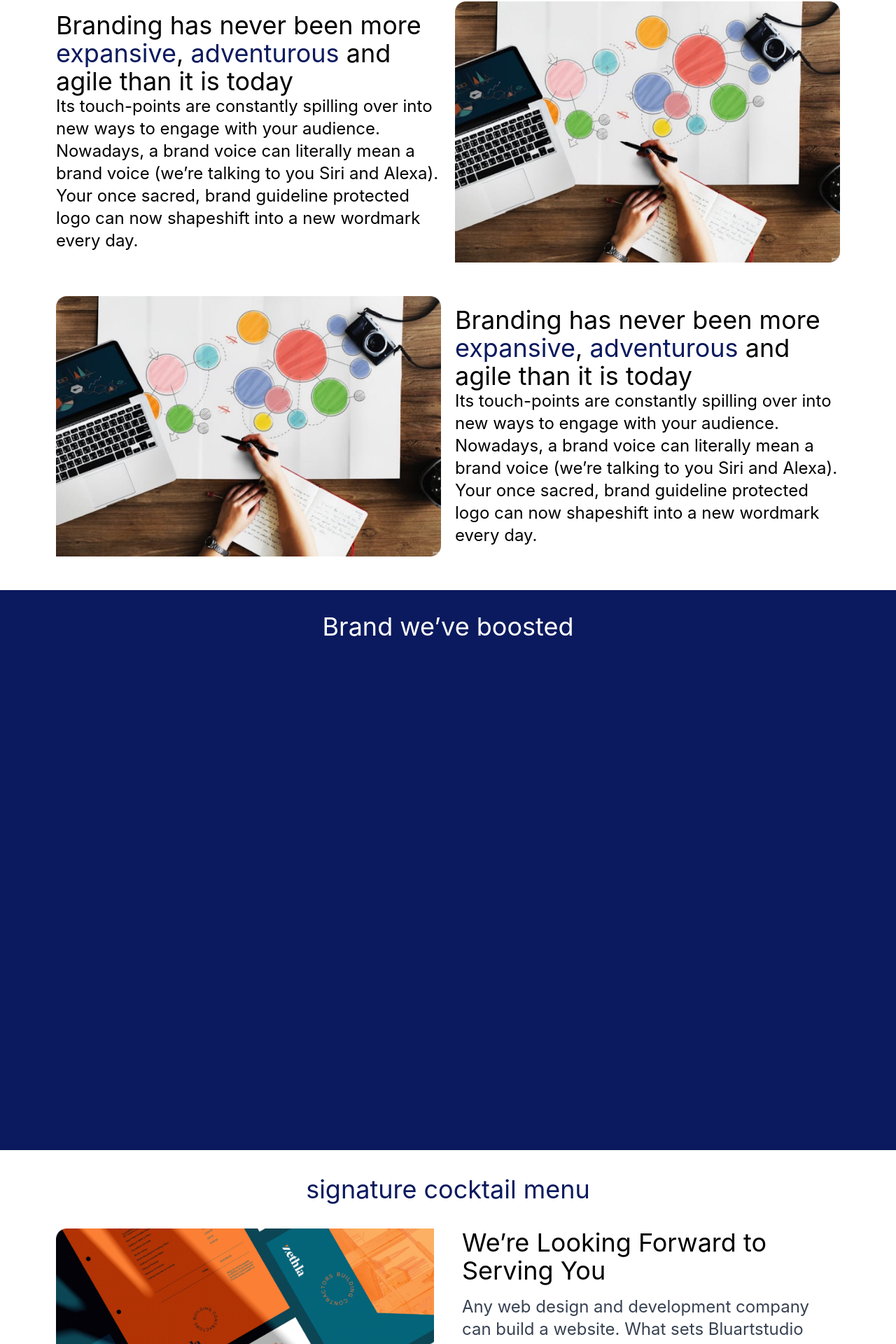
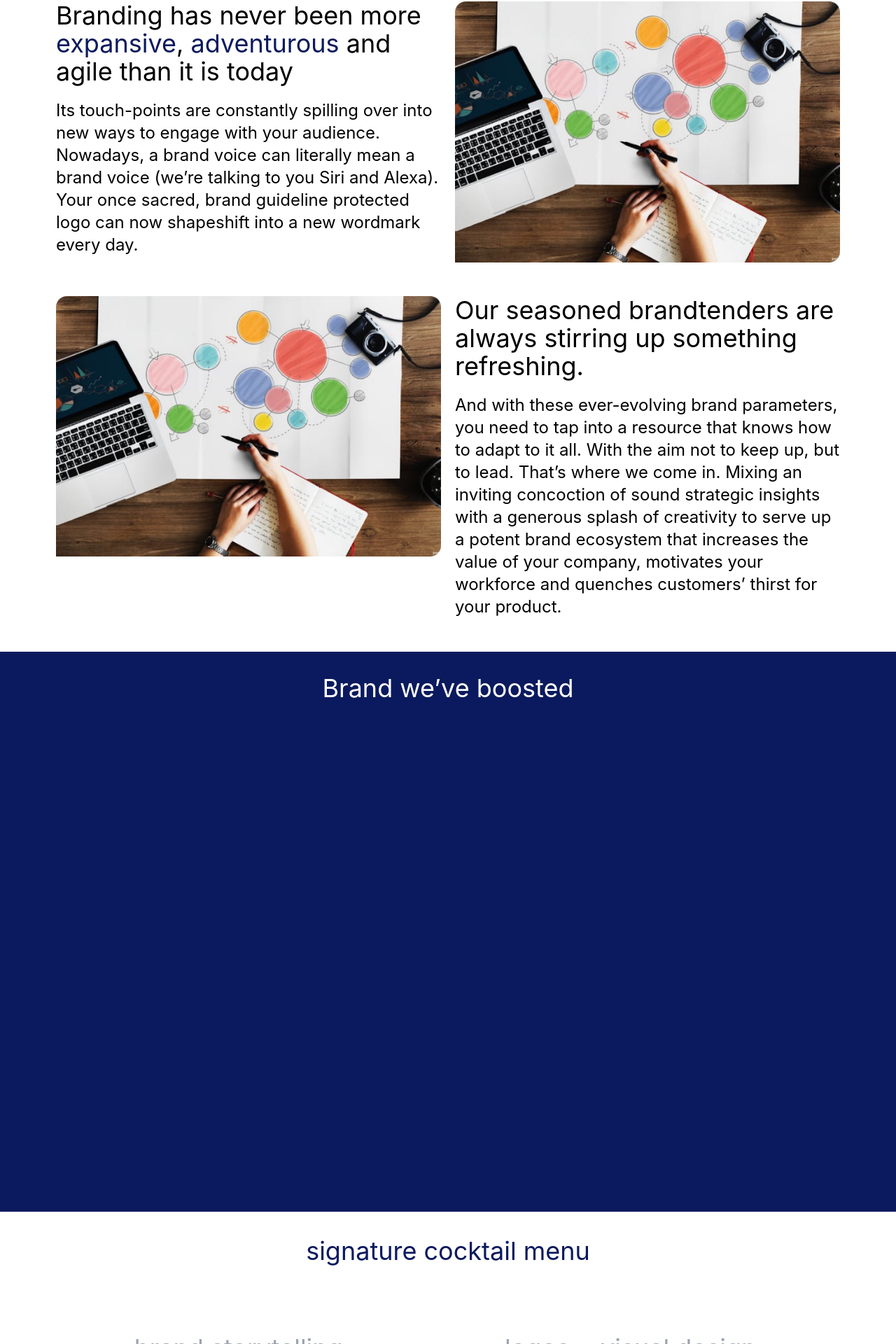
Before and after one commit to Robogeek95/blueartstudios, a Next.js app: page /services in a window 1280 px wide. Shown: the part 846-2766 px from the top of the page at 70% size. Built offline with nearby package versions, Linux system fonts and the light colour scheme.

Commit message:
uservices

```diff
--- /dev/null
+++ b/components/CockTailTab.js
@@ -0,0 +1,140 @@
+import React from "react";
+
+const CockTailTab = ({ color }) => {
+  const [openTab, setOpenTab] = React.useState(1);
+  return (
+    <>
+      <div className="flex flex-wrap container mx-auto">
+        <div className="w-full">
+          <div className="relative overflow-scroll">
+            <ul
+              className="flex mb-0 list-none flex-wrap pt-3 pb-4 flex-row"
+              role="tablist"
+            >
+              <li className="-mb-px mr-2 last:mr-0 flex-auto text-center">
+                <a
+                  className={
+                    "text-4xl px-5 flex justify-center  text-gray-400 rounded leading-normal "
+                    //    +
+                    //   (openTab === 1
+                    //     ? "text-white bg-red-600"
+                    //     : "text-" + color + "-600 bg-white")
+                  }
+                  onClick={(e) => {
+                    e.preventDefault();
+                    setOpenTab(1);
+                  }}
+                  data-toggle="tab"
+                  href="#link1"
+                  role="tablist"
+                >
+                  brand storytelling
+                  <div
+                    className={
+                      "bg-primary h-4 w-28 rounded-lg absolute -bottom-2 z-10 mx-auto " +
+                      " " +
+                      (openTab === 1 ? "block" : "hidden")
+                    }
+                  ></div>
+                </a>
+              </li>
+
+              <li className="-mb-px mr-2 last:mr-0 flex-auto text-center">
+                <a
+                  className={
+                    "text-4xl px-5 flex justify-center  text-gray-400 rounded leading-normal "
+                    //    +
+                    //   (openTab === 1
+                    //     ? "text-white bg-red-600"
+                    //     : "text-" + color + "-600 bg-white")
+                  }
+                  onClick={(e) => {
+                    e.preventDefault();
+                    setOpenTab(2);
+                  }}
+                  data-toggle="tab"
+                  href="#link1"
+                  role="tablist"
+                >
+                  logos + visual design
+                  <div
+                    className={
+                      "bg-primary h-4 w-28 rounded-lg absolute -bottom-2 z-10 mx-auto" +
+                      " " +
+                      (openTab === 2 ? "block" : "hidden")
+                    }
+                  ></div>
+                </a>
+              </li>
+
+              <li className="-mb-px mr-2 last:mr-0 flex-auto text-center">
+                <a
+                  className={
+                    "text-4xl px-5 flex justify-center  text-gray-400 rounded leading-normal "
+                    //    +
+                    //   (openTab === 1
+                    //     ? "text-white bg-red-600"
+                    //     : "text-" + color + "-600 bg-white")
+                  }
+                  onClick={(e) => {
+                    e.preventDefault();
+                    setOpenTab(3);
+                  }}
+                  data-toggle="tab"
+                  href="#link1"
+                  role="tablist"
+                >
+                  research + strategy
+                  <div
+                    className={
+                      "bg-primary h-4 w-28 rounded-lg absolute -bottom-2 z-10 mx-auto " +
+                      " " +
+                      (openTab === 3 ? "block" : "hidden")
+                    }
+                  ></div>
+                </a>
+              </li>
+            </ul>
+            <hr />
+          </div>
+
+          <div className="relative flex flex-col min-w-0 break-words bg-white w-full mb-6 rounded">
+            <div className="py-10 lg:w-2/4 flex-auto">
+              <div className="tab-content tab-space">
+                <div className={openTab === 1 ? "block" : "hidden"} id="link1">
+                  <p>
+                    And with these ever-evolving brand parameters, you need to
+                    tap into a resource that knows how to adapt to it all. With
+                    the aim not to keep up, but to lead. That’s where we come
+                    in. Mixing an inviting concoction of sound strategic
+                    insights with a generous splash of
+                  </p>
+                </div>
+                <div className={openTab === 2 ? "block" : "hidden"} id="link2">
+                  <p>
+                    And with these ever-evolving brand parameters, you need to
+                    tap into a resource that knows how to adapt to it all. With
+                    the aim not to keep up, but to lead. That’s where we come
+                    in. Mixing an inviting concoction of sound strategic
+                    insights with a generous splash of
+                  </p>
+                </div>
+                <div className={openTab === 3 ? "block" : "hidden"} id="link3">
+                  <p>
+                    And with these ever-evolving brand parameters, you need to
+                    tap into a resource that knows how to adapt to it all. With
+                    the aim not to keep up, but to lead. That’s where we come
+                    in. Mixing an inviting concoction of sound strategic
+                    insights with a generous splash of
+                  </p>
+                </div>
+              </div>
+            </div>
+          </div>
+        </div>
+      </div>
+    </>
+  );
+};
+
+export default CockTailTab;
--- a/pages/services.js
+++ b/pages/services.js
@@ -1,4 +1,5 @@
 import { css } from "@emotion/css";
+import CockTailTab from "../components/CockTailTab";
 import Footer from "../components/footer";
 import Navbar from "../components/navbar";
 
@@ -39,9 +40,9 @@ function ServicesPage() {
       </header>
 
       <section className="container mx-auto">
-        <div className="grid grid-cols-2  gap-5 items-center mt-12">
-          <div>
-            <p className="text-4xl">
+        <div className="grid grid-cols-1 lg:grid-cols-2  gap-5  mt-12">
+          <div className="order-2 lg:order-1">
+            <p className="text-4xl mb-5">
               Branding has never been more{" "}
               <span className="text-primary">expansive</span>,{" "}
               <span className="text-primary">adventurous</span> and agile than
@@ -56,29 +57,29 @@ function ServicesPage() {
             </p>
           </div>
 
-          <div>
+          <div className="order-1 lg:order-2">
             <img src="/service1.png" alt="" />
           </div>
         </div>
 
-        <div className="grid grid-cols-2  gap-5 items-center mt-12">
+        <div className="grid grid-cols-1 lg:grid-cols-2  gap-5 mt-12">
           <div>
             <img src="/service1.png" alt="" />
           </div>
 
           <div>
-            <p className="text-4xl">
-              Branding has never been more{" "}
-              <span className="text-primary">expansive</span>,{" "}
-              <span className="text-primary">adventurous</span> and agile than
-              it is today
+            <p className="text-4xl mb-5">
+              Our seasoned <span className="primary">brandtenders</span> are
+              always stirring up something refreshing.
             </p>
             <p className="text-2xl">
-              Its touch-points are constantly spilling over into new ways to
-              engage with your audience. Nowadays, a brand voice can literally
-              mean a brand voice (we’re talking to you Siri and Alexa). Your
-              once sacred, brand guideline protected logo can now shapeshift
-              into a new wordmark every day.
+              And with these ever-evolving brand parameters, you need to tap
+              into a resource that knows how to adapt to it all. With the aim
+              not to keep up, but to lead. That’s where we come in. Mixing an
+              inviting concoction of sound strategic insights with a generous
+              splash of creativity to serve up a potent brand ecosystem that
+              increases the value of your company, motivates your workforce and
+              quenches customers’ thirst for your product.
             </p>
           </div>
         </div>
@@ -94,14 +95,16 @@ function ServicesPage() {
 
       <section>
         <div className="py-9">
-          <p className="text-primary text-center text-4xl">
+          <p className="text-primary text-center text-4xl mb-20">
             signature cocktail menu
           </p>
+
+          <CockTailTab />
         </div>
       </section>
 
       <section className="container mx-auto mb-10">
-        <div className="grid grid-cols-2 gap-10 ">
+        <div className="grid grid-cols-1 lg:grid-cols-2 gap-10 ">
           <div>
             <img src="/service3.png" alt="" />
           </div>
@@ -116,8 +119,11 @@ function ServicesPage() {
               and unique offerings that already exist.
             </p>
 
-            <button className="py-3 px-4 bg-primary rounded text-white mt-4 rounded">
-              Talk to a brandtender
+            <button
+              className="bg-primary mt-4 text-white active:bg-lightBlue-600 font-bold px-6 py-3 rounded shadow hover:shadow-lg outline-none focus:outline-none mr-1 mb-1 ease-linear transition-all duration-150"
+              type="button"
+            >
+              Regular
             </button>
           </div>
         </div>
```
